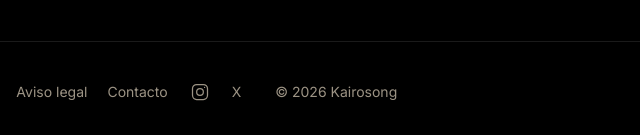
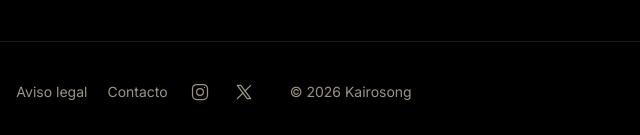
Before and after one commit to jullianstudio/kairosong-website, a plain HTML site: page es/historia/index.html in a window 1280 px wide. Shown: the part 1179-1314 px from the top of the page, 273-913 px from the left. Drawn offline with Linux system fonts and the light colour scheme.

Commit message:
X se reconnaît aussi à son pictogramme dans le pied de page
Après Instagram, la lettre « X » laisse place au pictogramme de X, dessiné
au même trait (grille de 24, 1,5 px, couleur du texte) : les deux liens
sociaux se lisent ensemble. Le lien garde son nom pour les lecteurs d'écran
et sa cible de 44 px.

Co-Authored-By: Claude Opus 5.5 <noreply@anthropic.com>

```diff
--- a/es/historia/index.html
+++ b/es/historia/index.html
@@ -70,7 +70,7 @@
 <li><a href="../../es/legal/">Aviso legal</a></li>
 <li><a href="mailto:kairosong.app@gmail.com">Contacto</a></li>
 <li><a href="https://www.instagram.com/kairosong.app/" rel="noopener" aria-label="Instagram" class="foot-icon"><svg width="20" height="20" viewBox="0 0 24 24" fill="none" stroke="currentColor" stroke-width="1.5" stroke-linecap="round" stroke-linejoin="round" aria-hidden="true" focusable="false"><rect x="3" y="3" width="18" height="18" rx="5"/><circle cx="12" cy="12" r="4"/><circle cx="17.5" cy="6.5" r="0.75" fill="currentColor" stroke="none"/></svg></a></li>
-<li><a href="https://x.com/kairosong" rel="noopener">X</a></li>
+<li><a href="https://x.com/kairosong" rel="noopener" aria-label="X" class="foot-icon"><svg width="20" height="20" viewBox="0 0 24 24" fill="none" stroke="currentColor" stroke-width="1.5" stroke-linecap="round" stroke-linejoin="round" aria-hidden="true" focusable="false"><path d="M4 4l11.733 16h4.267l-11.733-16z"/><path d="M4 20l6.768-6.768m2.46-2.46l6.772-6.772"/></svg></a></li>
 </ul>
 <nav aria-label="Idioma">
 <ul class="langs">
```
Also changed, not shown: es/index.html (+1 -1 lines), es/legal/index.html (+1 -1 lines), es/privacy/index.html (+1 -1 lines), fr/histoire/index.html (+1 -1 lines), fr/index.html (+1 -1 lines), fr/legal/index.html (+1 -1 lines), fr/privacy/index.html (+1 -1 lines), index.html (+1 -1 lines), legal/index.html (+1 -1 lines), privacy/index.html (+1 -1 lines), story/index.html (+1 -1 lines).
